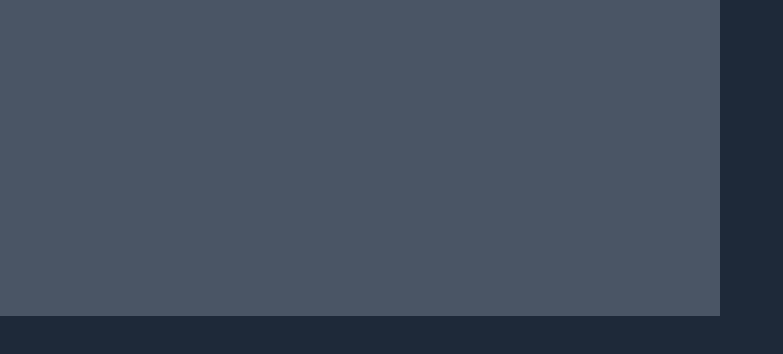
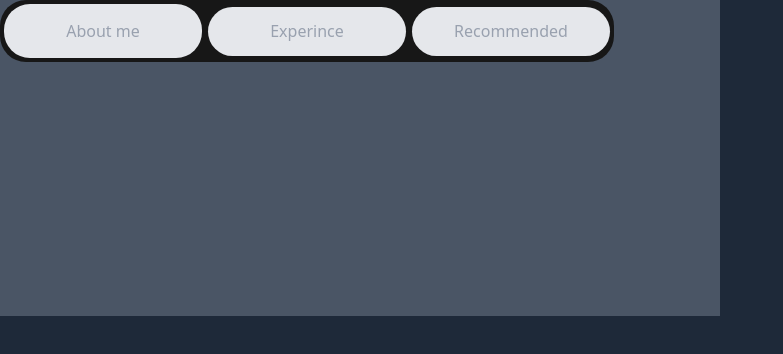
Before and after one commit to AkshayJosephJimmy/lunacal_assign, a React (Vite) app: page / in a window 1280 px wide. Shown: the top 354 px of the page, without its empty margins (0-783 px from the left). Built offline with nearby package versions, Linux system fonts and the light colour scheme.

Commit message:
nav bar layout compeleted

```diff
--- a/src/components/DetailsWidget.jsx
+++ b/src/components/DetailsWidget.jsx
@@ -1,9 +1,12 @@
+import Nav from "./Nav";
 
 
 
 function DetailsWidget() {
   return (
     <div className=" absolute details-widget h-[316px] w-full max-w-[720px] bg-gray-600 ">
+        <Nav/>
+
 
     </div>
   );
--- a/src/components/Nav.jsx
+++ b/src/components/Nav.jsx
@@ -0,0 +1,21 @@
+
+
+
+function Nav(){
+
+
+
+
+return(
+<div className=" p-1  w-[614px] h-[62px] bg-neutral-900    rounded-[26px] ">
+    <nav className="flex h-full w-full text-gray-400 mx-auto gap-1.5 justify-baseline items-center rounded-[26px]">
+
+    <button className="h-full  w-1/3 rounded-[26px] bg-gray-200">About me</button>
+    <button className="h-[49px] w-1/3 rounded-[26px] bg-gray-200">Experince</button>
+    <button className="h-[49px] w-1/3 rounded-[26px] bg-gray-200">Recommended</button>
+    </nav>
+</div>
+)
+
+}
+export default Nav;
```
